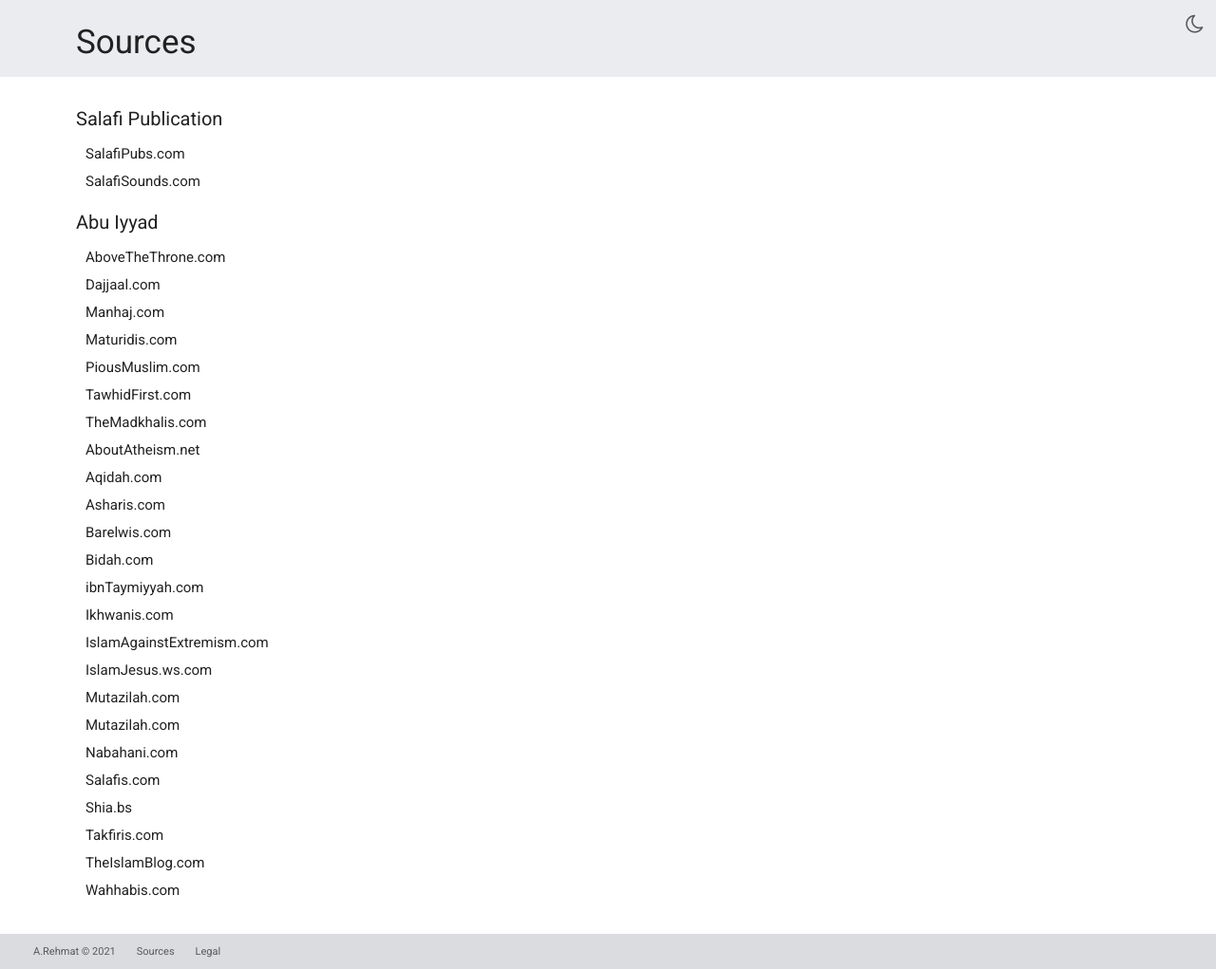
After one commit to AbdullahRehmat/reSearch, a Flask app: page /sources in a window 1280 px wide. The commit adds this page. Shown: the whole page at 95% size. Run offline with Flask 2, Linux system fonts and the light colour scheme.

Commit message:
Added Sources Page. Updated relavent HTML + CSS Files and Server

```diff
--- a/Website/app.py
+++ b/Website/app.py
@@ -59,6 +59,7 @@ class matrix():
 
 
 @app.route('/', methods=('GET', 'POST'))
+@app.route('/index', methods=('GET', 'POST'))
 def index():
     form = MyForm()
     if form.validate_on_submit():
@@ -75,6 +76,9 @@ def results():
     searchResults = searchEngineAPI.getAPI()
     return render_template('results.html', searchResults=searchResults, query=query)
 
+@app.route("/sources")
+def sources():
+    return render_template('sources.html')
 
 @app.route("/admin")
 def admin():
--- a/Website/static/css/styles.css
+++ b/Website/static/css/styles.css
@@ -195,6 +195,47 @@ body {
   padding-left: 50px;
 }
 
+#sources-box {
+  width: 75%;
+  padding-left: 5rem;
+  padding-bottom: 2rem;
+}
+
+.source-author {
+  font-size: 20px;
+  margin-top: 17px;
+  margin-bottom: 10px;
+  padding: 0;
+}
+
+.sources-list {
+  padding: 0;
+  margin-top: 0;
+  margin-bottom: 0;
+}
+
+.source-item {
+  padding: 5px;
+  padding-left: 10px;
+  list-style-type: none;
+}
+
+.source-link {
+  font-size: 15px;
+  text-decoration: none;
+  color: var(--primary-text-color);
+}
+
+.source-item:hover {
+  transition: 0.5s;
+  color: var(--accent-color);
+}
+
+.source-item:hover > .source-link {
+  transition: 0.5s;
+  color: var(--accent-color);
+}
+
 footer {
   width: 100%;
   height: 2.3rem;
--- a/Website/templates/layout.html
+++ b/Website/templates/layout.html
@@ -42,10 +42,24 @@
             <p>A.Rehmat &copy; 2021</p>
           </div>
           <div class="footer-item">
-            <p>reSearch</p>
+            <p>
+              <a
+                href="{{ url_for('sources') }}"
+                class="footer-item-link"
+                target="_blank"
+                >Sources</a
+              >
+            </p>
           </div>
           <div class="footer-item">
-            <p> <a href="https://github.com/AbdullahRehmat/reSearch" class="footer-item-link" target="_blank">Repository</a> </p>
+            <p>
+              <a
+                href="{{ url_for('index') }}"
+                class="footer-item-link"
+                target="_blank"
+                >Legal</a
+              >
+            </p>
           </div>
         </div>
       </footer>
--- /dev/null
+++ b/Website/templates/sources.html
@@ -0,0 +1,129 @@
+{% extends "layout.html" %} {% block head %} {% endblock %} {% block title %}
+Sources - reSearch {% endblock %} {% block body %}
+
+<section id="sources-section">
+  <div class="page-heading">
+    <div class="page-title">Sources</div>
+  </div>
+
+  <div id="sources-box">
+    <div class="source-author">Salafi Publication</div>
+
+    <ul class="sources-list" id="Sources-Salafi-Publications">
+      <li class="source-item">
+        <a href="www.SalafiPubs.com" class="source-link">SalafiPubs.com</a>
+      </li>
+
+      <li class="source-item">
+        <a href="www.www.SalafiSounds.com" class="source-link"
+          >SalafiSounds.com</a
+        >
+      </li>
+    </ul>
+
+    <div class="source-author">Abu Iyyad</div>
+
+    <ul class="sources-list" id="Sources-Abu-Iyyad">
+      <li class="source-item">
+        <a href="www.AboveTheThrone.com" class="source-link"
+          >AboveTheThrone.com</a
+        >
+      </li>
+
+      <li class="source-item">
+        <a href="www.Dajjaal.com" class="source-link">Dajjaal.com</a>
+      </li>
+
+      <li class="source-item">
+        <a href="www.Manhaj.com" class="source-link">Manhaj.com</a>
+      </li>
+
+      <li class="source-item">
+        <a href="www.Maturidis.com" class="source-link">Maturidis.com</a>
+      </li>
+
+      <li class="source-item">
+        <a href="www.PiousMuslim.com" class="source-link">PiousMuslim.com</a>
+      </li>
+
+      <li class="source-item">
+        <a href="www.TawhidFirst.com" class="source-link">TawhidFirst.com</a>
+      </li>
+
+      <li class="source-item">
+        <a href="www.TheMadkhalis.com" class="source-link">TheMadkhalis.com</a>
+      </li>
+
+      <li class="source-item">
+        <a href="www.AboutAtheism.net" class="source-link">AboutAtheism.net</a>
+      </li>
+
+      <li class="source-item">
+        <a href="www.Aqidah.com" class="source-link">Aqidah.com</a>
+      </li>
+
+      <li class="source-item">
+        <a href="www.Asharis.com" class="source-link">Asharis.com</a>
+      </li>
+
+      <li class="source-item">
+        <a href="www.Barelwis.com" class="source-link">Barelwis.com</a>
+      </li>
+
+      <li class="source-item">
+        <a href="www.Bidah.com" class="source-link">Bidah.com</a>
+      </li>
+
+      <li class="source-item">
+        <a href="www.ibnTaymiyyah.com" class="source-link">ibnTaymiyyah.com</a>
+      </li>
+
+      <li class="source-item">
+        <a href="www.Ikhwanis.com" class="source-link">Ikhwanis.com</a>
+      </li>
+
+      <li class="source-item">
+        <a href="www.IslamAgainstExtremism.com" class="source-link"
+          >IslamAgainstExtremism.com</a
+        >
+      </li>
+
+      <li class="source-item">
+        <a href="www.IslamJesus.ws" class="source-link">IslamJesus.ws.com</a>
+      </li>
+
+      <li class="source-item">
+        <a href="www.Mutazilah.com" class="source-link">Mutazilah.com</a>
+      </li>
+
+      <li class="source-item">
+        <a href="www.Mutazilah.com" class="source-link">Mutazilah.com</a>
+      </li>
+
+      <li class="source-item">
+        <a href="www.Nabahani.com" class="source-link">Nabahani.com</a>
+      </li>
+
+      <li class="source-item">
+        <a href="www.Salafis.com" class="source-link">Salafis.com</a>
+      </li>
+
+      <li class="source-item">
+        <a href="www.Shia.bs" class="source-link">Shia.bs</a>
+      </li>
+
+      <li class="source-item">
+        <a href="www.Takfiris.com" class="source-link">Takfiris.com</a>
+      </li>
+
+      <li class="source-item">
+        <a href="www.TheIslamBlog.com" class="source-link">TheIslamBlog.com</a>
+      </li>
+
+      <li class="source-item">
+        <a href="www.Wahhabis.com" class="source-link">Wahhabis.com</a>
+      </li>
+    </ul>
+  </div>
+</section>
+{% endblock %}
```
Also changed, not shown: docker-compose.yaml (+16 -14 lines).
